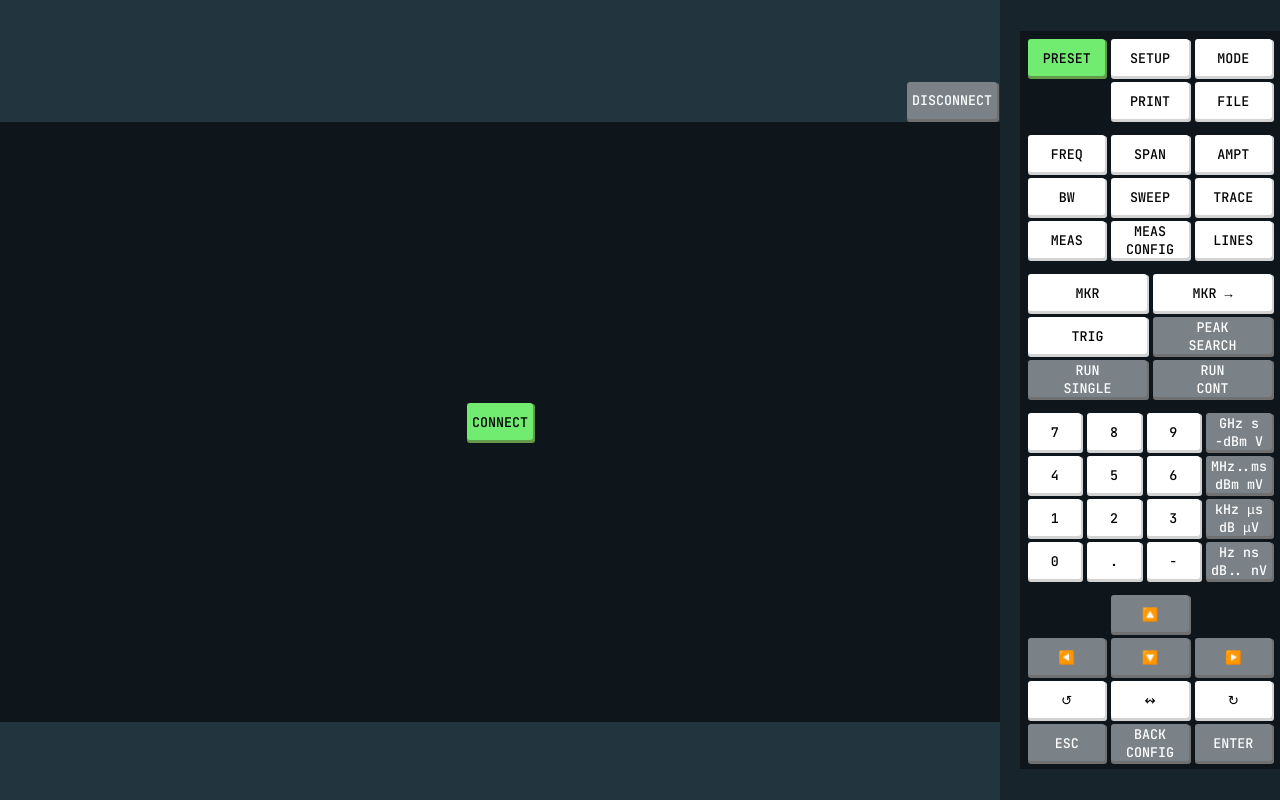
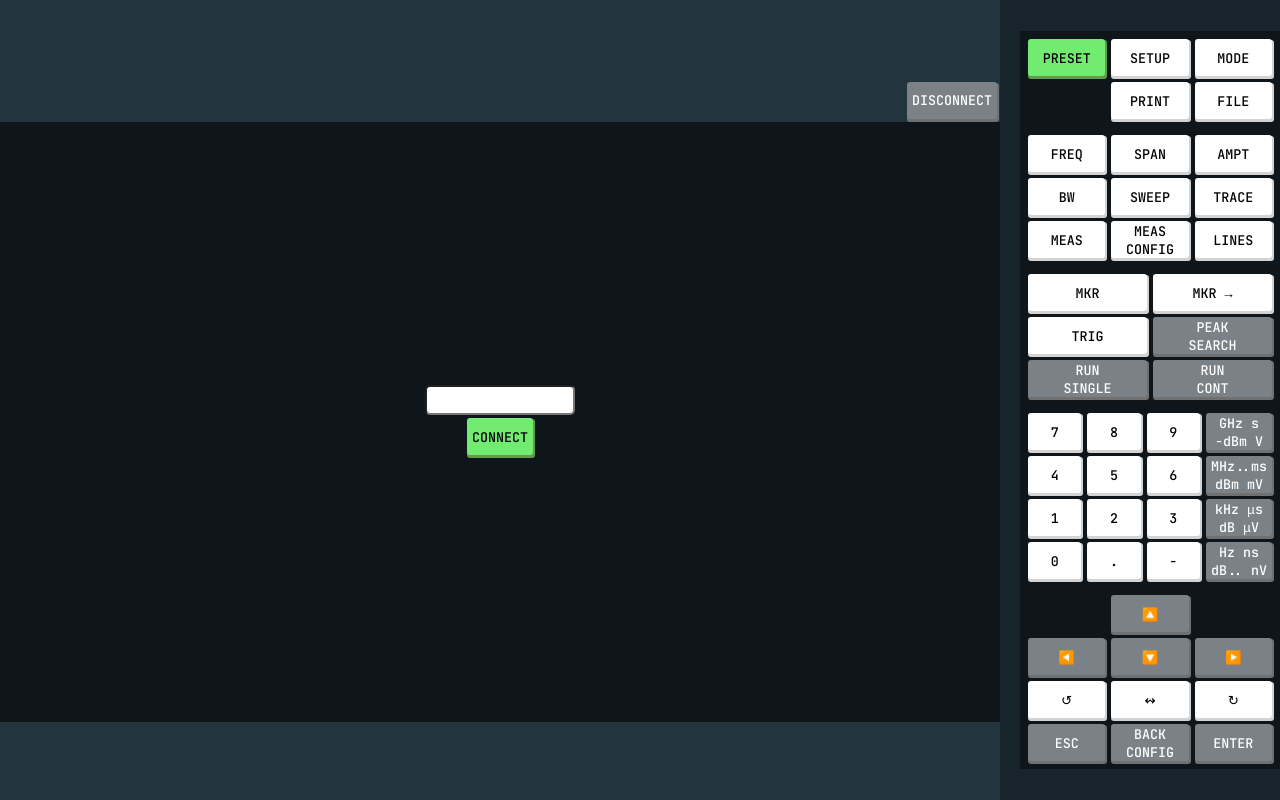
Before and after one commit to 1ek/remote_device-front, a React (Vite) app: page / in a window 1280 px wide. Built offline with nearby package versions, Linux system fonts and the light colour scheme.

Commit message:
input for ip

```diff
--- a/src/components/Screen/Screen.jsx
+++ b/src/components/Screen/Screen.jsx
@@ -13,6 +13,7 @@ const Screen = ({ url }) => {
 
     const screen = useRef(null)
     const rfb = useRef(null)
+    const device_url = useRef(null)
     // const eventListeners = useRef({})
 
 
@@ -50,8 +51,10 @@ const Screen = ({ url }) => {
     }
 
 
-    const connect = () => {
-        const _rfb = new RFB(screen.current, url)
+    const connect = (device_url) => {
+        if (!device_url) { throw 'URL is required' }
+        const res_url = `ws://${device_url}:6080/websockify?token=SA1`
+        const _rfb = new RFB(screen.current, res_url)
 
         _rfb.clipViewport = true
         _rfb.scaleViewport = true
@@ -103,7 +106,8 @@ const Screen = ({ url }) => {
             <div ref={screen} className="novnc_canvas">
                 {!loading && !connected ?
                     <div className="screen_placeholder">
-                        <button disabled={loading} className='device__button button__unique' onClick={connect}>CONNECT</button>
+                        <input className='device__ip' type="text" ref={device_url}/>
+                        <button disabled={loading} className='device__button button__unique' onClick={() => connect(device_url.current.value)}>CONNECT</button>
                     </div>
                 : null}
             </div>
--- a/src/components/Screen/Screen.scss
+++ b/src/components/Screen/Screen.scss
@@ -41,7 +41,16 @@
 .screen_placeholder {
     height: 100%;
     display: flex;
+    flex-direction: column;
     justify-content: center;
     align-items: center;
     background-color: #0e161b;
 }
+
+.device__ip {
+    text-align: center;
+    font-family: 'JetBrains Mono', monospace;
+    height: 30px;
+    width: 150px;
+    border-radius: 5px;
+}
```
Also changed, not shown: 1 other file (tests, documents, lock files or other folders).
